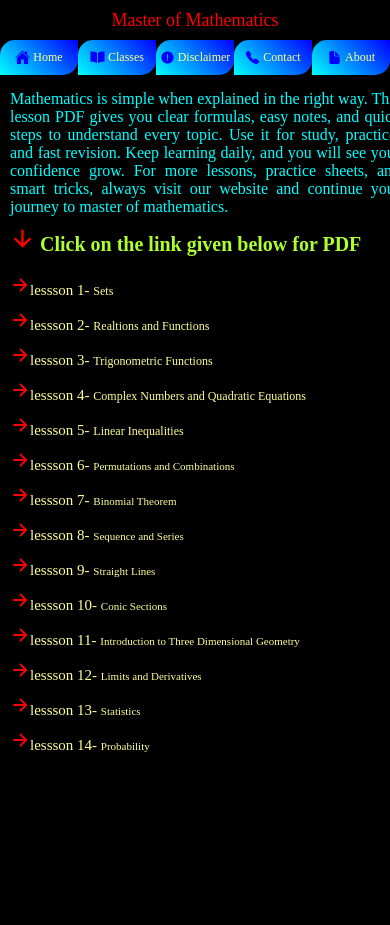
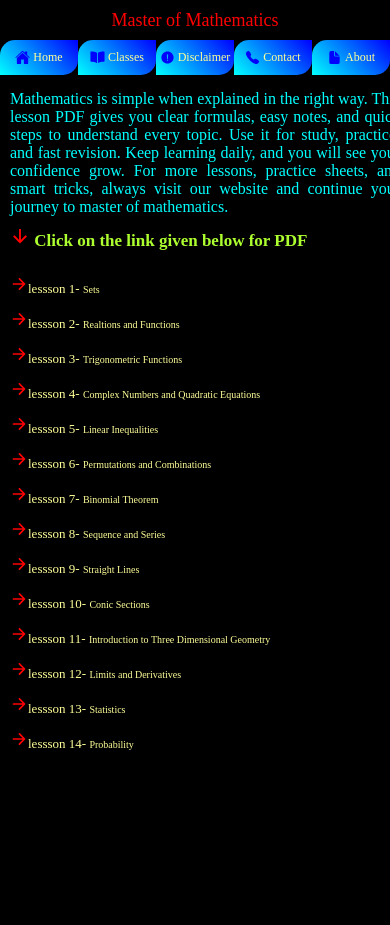
Before and after one commit to Mafiya2255/mathematicsofmaster, a plain HTML site: page class11.html in a window 390 px wide. Drawn offline with nearby package versions, Linux system fonts and the light colour scheme.

Commit message:
Add files via upload

```diff
--- a/class11.html
+++ b/class11.html
@@ -37,28 +37,28 @@
   </div>
   <div class="lesson-list">
     <ul>
-      <li><a href="#"><span class="icon-1"><ion-icon name="arrow-forward"></ion-icon></span>lessson 1- <span>Sets</span></a></li>
-      <li><a href="lesson-2.pdf"><span class="icon-1"><ion-icon name="arrow-forward"></ion-icon></span>lessson 2- <span>Realtions and Functions</span></a></li>
-      <li><a href="#"><span class="icon-1"><ion-icon name="arrow-forward"></ion-icon></span>lessson 3- <span>Trigonometric Functions</span></a></li>
-      <li><a href="#"><span class="icon-1"><ion-icon name="arrow-forward"></ion-icon></span>lessson 4- <span>Complex Numbers and Quadratic Equations</span></a></li>
+      <li><a href="CLASS-11-lesson-1.pdf"><span class="icon-1"><ion-icon name="arrow-forward"></ion-icon></span>lessson 1- <span>Sets</span></a></li>
+      <li><a href="CLASS-11-lesson-2.pdf"><span class="icon-1"><ion-icon name="arrow-forward"></ion-icon></span>lessson 2- <span>Realtions and Functions</span></a></li>
+      <li><a href="CLASS-11-lesson-3.pdf"><span class="icon-1"><ion-icon name="arrow-forward"></ion-icon></span>lessson 3- <span>Trigonometric Functions</span></a></li>
+      <li><a href="CLASS-11-lesson-5.pdf"><span class="icon-1"><ion-icon name="arrow-forward"></ion-icon></span>lessson 4- <span>Complex Numbers and Quadratic Equations</span></a></li>
       <li><a href="#"><span class="icon-1"><ion-icon name="arrow-forward"></ion-icon></span>lessson 5- <span>Linear Inequalities</span></a></li>
     </ul>
   </div>
   <div class="lesson-list-1">
     <ul>
-      <li><a href="#"><span class="icon-1"><ion-icon name="arrow-forward"></ion-icon></span>lessson 6- <span>Permutations and Combinations</span></a></li>
-      <li><a href="#"><span class="icon-1"><ion-icon name="arrow-forward"></ion-icon></span>lessson 7- <span>Binomial Theorem</span></a></li>
-      <li><a href="#"><span class="icon-1"><ion-icon name="arrow-forward"></ion-icon></span>lessson 8- <span>Sequence and Series</span></a></li>
-      <li><a href="#"><span class="icon-1"><ion-icon name="arrow-forward"></ion-icon></span>lessson 9- <span>Straight Lines</span></a></li>
-      <li><a href="#"><span class="icon-1"><ion-icon name="arrow-forward"></ion-icon></span>lessson 10- <span>Conic Sections</span></a></li>
+      <li><a href="CLASS-11-lesson-7.pdf"><span class="icon-1"><ion-icon name="arrow-forward"></ion-icon></span>lessson 6- <span>Permutations and Combinations</span></a></li>
+      <li><a href="CLASS-11-lesson-8.pdf"><span class="icon-1"><ion-icon name="arrow-forward"></ion-icon></span>lessson 7- <span>Binomial Theorem</span></a></li>
+      <li><a href="CLASS-11-lesson-9.pdf"><span class="icon-1"><ion-icon name="arrow-forward"></ion-icon></span>lessson 8- <span>Sequence and Series</span></a></li>
+      <li><a href="CLASS-11-lesson-10.pdf"><span class="icon-1"><ion-icon name="arrow-forward"></ion-icon></span>lessson 9- <span>Straight Lines</span></a></li>
+      <li><a href="CLASS-11-lesson-11.pdf"><span class="icon-1"><ion-icon name="arrow-forward"></ion-icon></span>lessson 10- <span>Conic Sections</span></a></li>
     </ul>
   </div>
   <div class="lesson-list-2">
     <ul>
-      <li><a href="#"><span class="icon-1"><ion-icon name="arrow-forward"></ion-icon></span>lessson 11- <span>Introduction to Three Dimensional Geometry</span></a></li>
-      <li><a href="#"><span class="icon-1"><ion-icon name="arrow-forward"></ion-icon></span>lessson 12- <span>Limits and Derivatives</span></a></li>
-      <li><a href="#"><span class="icon-1"><ion-icon name="arrow-forward"></ion-icon></span>lessson 13- <span>Statistics</span></a></li>
-      <li><a href="#"><span class="icon-1"><ion-icon name="arrow-forward"></ion-icon></span>lessson 14- <span>Probability</span></a></li>
+      <li><a href="CLASS-11-lesson-13.pdf"><span class="icon-1"><ion-icon name="arrow-forward"></ion-icon></span>lessson 11- <span>Introduction to Three Dimensional Geometry</span></a></li>
+      <li><a href="CLASS-11-lesson-12.pdf"><span class="icon-1"><ion-icon name="arrow-forward"></ion-icon></span>lessson 12- <span>Limits and Derivatives</span></a></li>
+      <li><a href="CLASS-11-lesson-14.pdf"><span class="icon-1"><ion-icon name="arrow-forward"></ion-icon></span>lessson 13- <span>Statistics</span></a></li>
+      <li><a href="CLASS-11-lesson-15.pdf"><span class="icon-1"><ion-icon name="arrow-forward"></ion-icon></span>lessson 14- <span>Probability</span></a></li>
     </ul>
   </div>
   <script src="math.js"></script>
--- a/math.css
+++ b/math.css
@@ -294,10 +294,9 @@ body {
 
 }
 
-.card-back a p {
-    font-size: 50px;
-    color: red;
-
+.card-back a img {
+ width: 280px;
+ height: 280px;
 }
 
 .card-back-1 a {
@@ -674,10 +673,10 @@ body {
 .para-1 h1{
     padding-top:10px;
     padding-left: 0px;
-    font-size: 20px;
+    font-size: 17px;
 }
 #h1{
-    font-size: 25px;
+    font-size: 20px;
 }
     .lesson-list .icon-1{
         display: inline;
@@ -720,7 +719,7 @@ body {
     .lesson-list ul li a {
         text-align: justify;
         text-decoration: none;
-        font-size: 15px;
+        font-size:13px;
         width: 400px;
         height: 100%;
         color:#ffff99;
@@ -728,7 +727,7 @@ body {
     }
 
     .lesson-list ul li a span {
-        font-size: 12px;
+        font-size: 10px;
     }
 
     .lesson-list-1 {
@@ -756,14 +755,14 @@ body {
     .lesson-list-1 ul li a {
         text-align: justify;
         text-decoration: none;
-        font-size: 15px;
+        font-size: 13px;
         width: 400px;
         height: 100%;
         color:#ffff99
     }
 
     .lesson-list-1 ul li a span {
-        font-size: 11px;
+        font-size: 10px;
     }
 
     .lesson-list-2 {
@@ -780,14 +779,14 @@ body {
     .lesson-list-2 ul li a {
         text-align: justify;
         text-decoration: none;
-        font-size: 15px;
+        font-size: 13px;
         width: 400px;
         height: 100%;
         color:#ffff99;
     }
 
     .lesson-list-2 ul li a span {
-        font-size: 11px;
+        font-size: 10px;
     }
 
     .lesson-list-2 ul li {
@@ -800,4 +799,13 @@ body {
         margin-bottom: 5px;
         margin-top: 0px;
     }
+    .lesson-list ul li a .icon-1{
+        font-size: 18px;
+    }
+    .lesson-list-1 ul li a .icon-1{
+        font-size: 18px;
+    }
+    .lesson-list-2 ul li a .icon-1{
+        font-size: 18px;
+    }
 }
```
Also changed, not shown: math.html (+1 -3 lines), class11.png (added), 13 other files.
